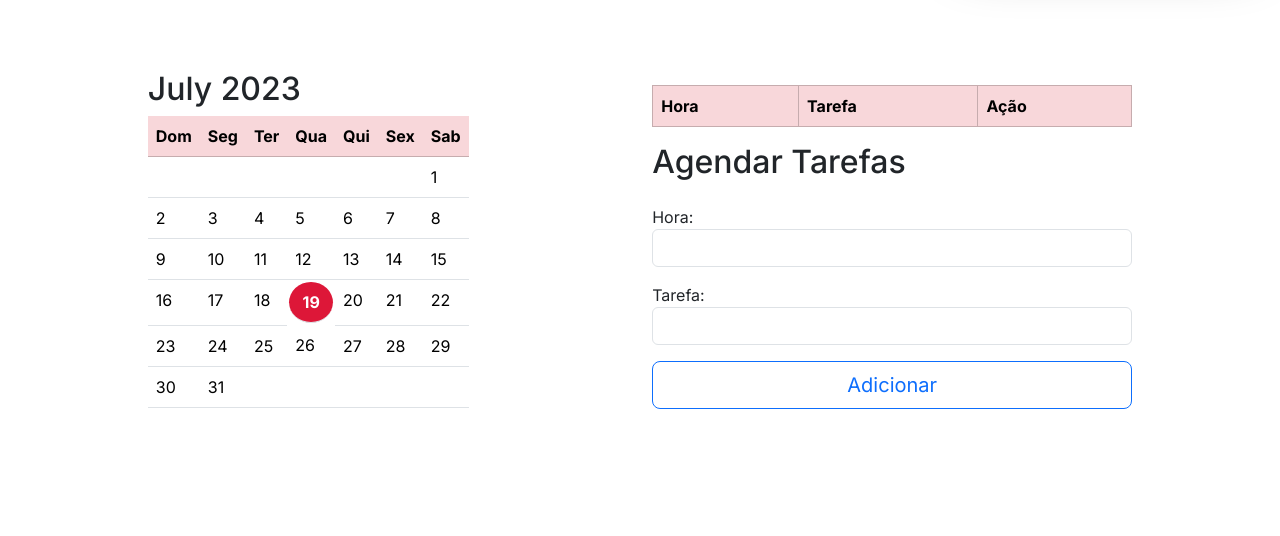
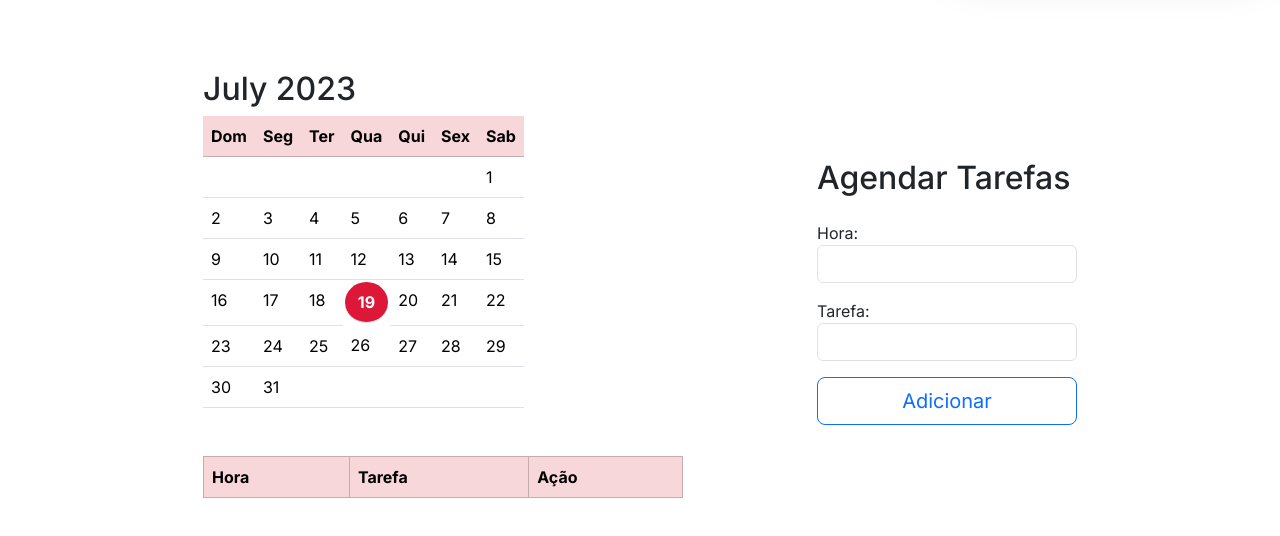
Before and after one commit to ThaynaSantana/Work-Bem-Estar, a React (Vite) app: page /organizar in a window 1280 px wide. Shown: the part 230-766 px from the top of the page. Built offline with nearby package versions, Linux system fonts and the light colour scheme.

Commit message:
Organizar alteracoes

```diff
--- a/src/App.css
+++ b/src/App.css
@@ -347,6 +347,13 @@ table {
   border: none;
 }
 
+.calendar-tarefas-container {
+  display: flex;
+  flex-direction: column;
+  gap: 2rem;
+  width: 20rem;
+}
+
 .calendar-day.today {
   position: relative;
 }
--- a/src/pages/Organizar.tsx
+++ b/src/pages/Organizar.tsx
@@ -77,13 +77,13 @@ const Organizar: React.FC = () => {
     <>
       <Profile />
       <div className="organizar-page">
-        <div className="calendar-container">
+        <div className="calendar-tarefas-container">
           <Calendar />
-        </div>
-        <div className="tarefas">
           <div className="lista-container">
             <ListaTodo todos={todos} deleteTodoItem={deleteTodoItem} />
           </div>
+        </div>
+        <div className="tarefas">
           <div className="agendar-container">
             <h2>Agendar Tarefas</h2>
             {validationError && (
```
